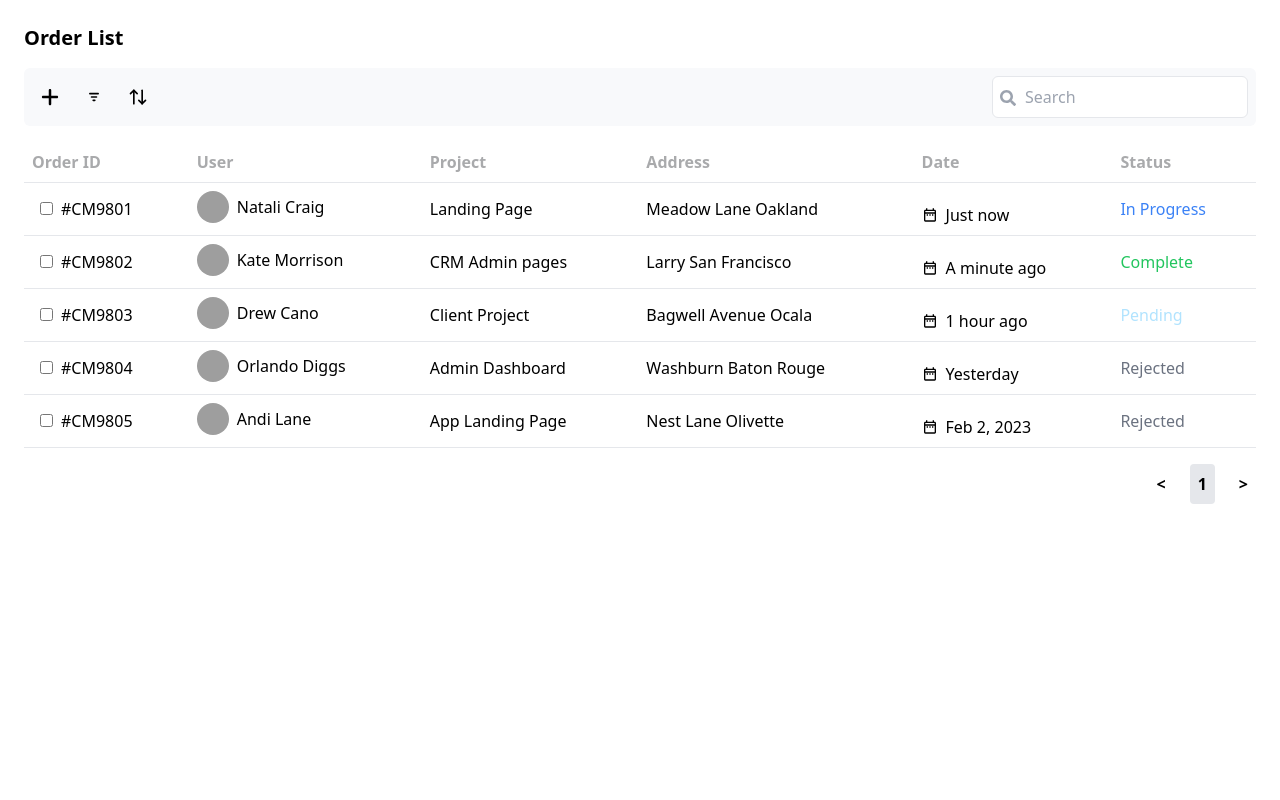
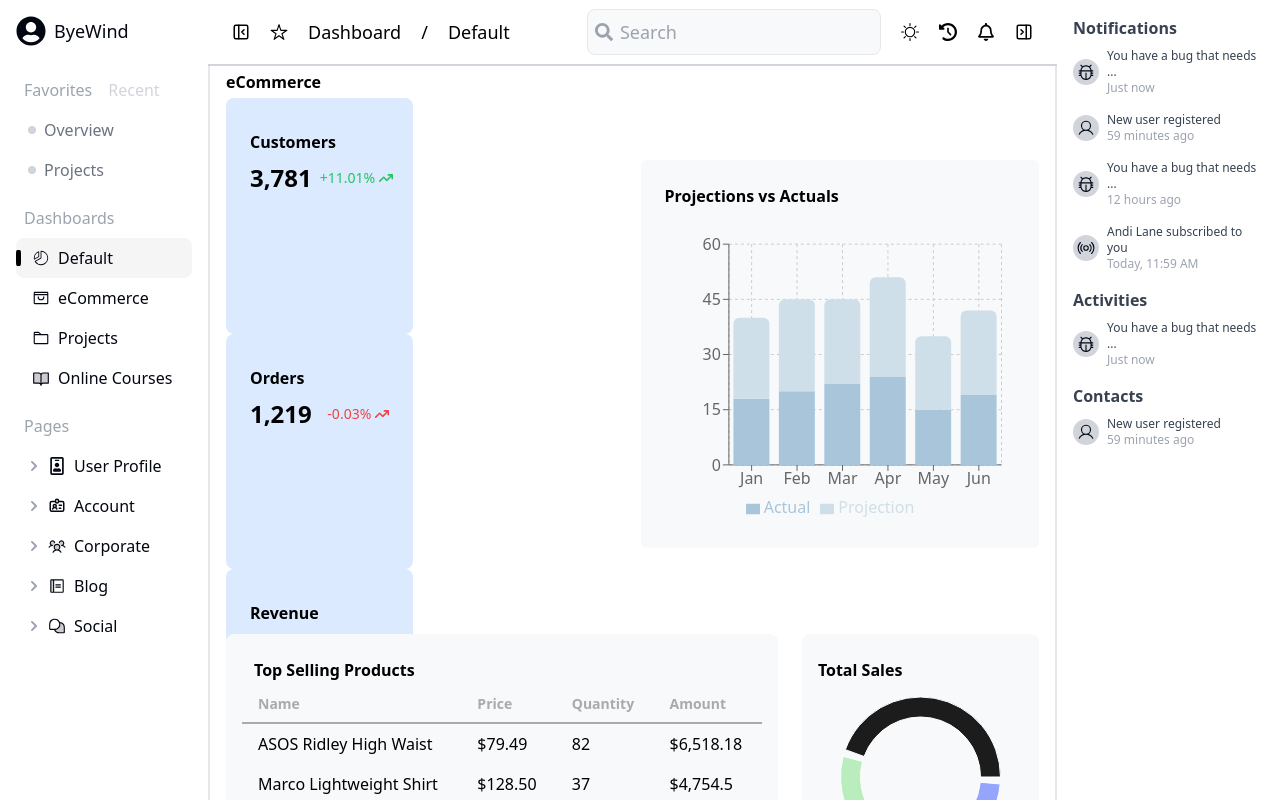
Before and after one commit to anshshah23/byewind-dashboard, a React (Vite) app: page / in a window 1280 px wide. Built offline with nearby package versions, Linux system fonts and the light colour scheme; grey boxes are pictures that could not be loaded.

Commit message:
Fixed and linked

```diff
--- a/package.json
+++ b/package.json
@@ -16,6 +16,7 @@
     "react-dom": "^18.3.1",
     "react-icons": "^5.3.0",
     "react-paginate": "^8.2.0",
+    "react-router-dom": "^6.26.2",
     "recharts": "^2.12.7"
   },
   "devDependencies": {
--- a/src/App.jsx
+++ b/src/App.jsx
@@ -1,26 +1,31 @@
 import { motion } from "framer-motion";
 import Sidebar from "./components/Sidebar";
 import RightBar from "./components/RightBar";
-import { div } from "framer-motion/client";
 import Dashboard from "./components/Dashboard";
 import Table from "./components/Table";
 import Header from "./components/Header";
+import { BrowserRouter as Router, Routes, Route } from "react-router-dom";
 
 const App = () => {
   return (
-    // <div className="flex">
-    //   <Sidebar />
+    <Router>
+      <div className="flex h-screen">
+        <Sidebar />
 
+        <div className="flex flex-col w-full">
+          <Header className="static" />
 
-    //   <div className="px-4 border-x-2 border-gray-200 py-6 flex w-full flex-col h-screen overflow-y-scroll">
-    //     <Dashboard />
-    //   </div>
+          <div className="px-4 border-x-2 border-gray-200 flex flex-col overflow-y-scroll">
+            <Routes>
+              <Route path="/" element={<Dashboard />} />
+              <Route path="/orders" element={<Table />} />
+            </Routes>
+          </div>
+        </div>
 
-    //   <RightBar />
-    // </div>
-    <Table/>
-    // <Header />
-
+        <RightBar />
+      </div>
+    </Router>
   );
 };
 
--- a/src/components/Dashboard.jsx
+++ b/src/components/Dashboard.jsx
@@ -1,30 +1,33 @@
-import React from 'react';
 import { BarChart, Bar, XAxis, YAxis, CartesianGrid, Tooltip, Legend, ResponsiveContainer } from 'recharts';
 import { PieChart, Pie, Sector, Cell } from 'recharts';
 import { FaArrowTrendUp } from "react-icons/fa6";
-import Header from './Header';
+import { Link } from 'react-router-dom';
 
 export default function Dashboard() {
     const boxes = [
         {
             name: "Customers",
             number: "3,781",
-            hike: "+11.01%"
+            hike: "+11.01%",
+            link: "/"
         },
         {
             name: "Orders",
             number: "1,219",
-            hike: "-0.03%"
+            hike: "-0.03%",
+            link: "/orders"
         },
         {
             name: "Revenue",
             number: "$695",
-            hike: "+15.03%"
+            hike: "+15.03%",
+            link: "/"
         },
         {
             name: "Growth",
             number: "30.1%",
-            hike: "+6.08%"
+            hike: "+6.08%",
+            link: "/"
         }
     ];
 
@@ -58,13 +61,12 @@ export default function Dashboard() {
 
     return (
         <>
-            <Header />
-            <div className='font-bold my-4 pt-6 border-t-2 border-gray-200 w-full'>eCommerce</div>
+            <div className='font-bold my-1 w-full'>eCommerce</div>
             <div className="flex w-full">
-                <div className="flex gap-4">
-                    <div className="flex flex-wrap gap-x-6 w-1/2">
+                <div className="flex flex-col md:flex-row gap-4">
+                    <div className="flex flex-wrap gap-x-6 w-full md:w-1/2">
                         {boxes.map((data, index) => (
-                            <div key={index} className="bg-blue-100 py-8 px-6 h-1/3 rounded-lg w-[40%]">
+                            <Link to={data.link} key={index} className="bg-blue-100 py-8 px-6 h-[20%] md:h-[46%] rounded-lg w-full md:w-[47%]">
                                 <div className="text-md text-black font-bold">{data.name}</div>
                                 <div className="mt-2 flex justify-between items-center gap-2">
                                     <span className="text-2xl font-bold">{data.number}</span>
@@ -72,11 +74,11 @@ export default function Dashboard() {
                                         {data.hike} <FaArrowTrendUp className="ml-1" />
                                     </span>
                                 </div>
-                            </div>
+                            </Link>
                         ))}
                     </div>
 
-                    <div className="w-1/2 flex items-center justify-center">
+                    <div className="w-full md:w-1/2 flex items-center justify-center">
                         <div className="py-6 px-2 rounded-md w-full" style={{ backgroundColor: "#f8f9fb" }}>
                             <h3 className="ml-4 text-start text-black font-bold">Projections vs Actuals</h3>
                             <div className="mt-4" style={{ height: 300 }}>
@@ -105,11 +107,10 @@ export default function Dashboard() {
                         </div>
                     </div>
                 </div>
-
             </div>
 
-            <div className='flex gap-6 h-[380px] w-full mt-6'>
-                <div className='w-[70%] rounded-lg overflow-y-scroll py-6 px-4' style={{ backgroundColor: "#f8f9fb" }}>
+            <div className='flex flex-col md:flex-row gap-6 h-[380px] w-full mt-6'>
+                <div className='w-full md:w-[70%] rounded-lg overflow-y-scroll py-6 px-4' style={{ backgroundColor: "#f8f9fb" }}>
                     <div className='font-bold mb-1 ml-3'>Top Selling Products</div>
                     <table className="min-w-full table-auto text-left border-collapse">
                         <thead>
--- a/src/components/Header.jsx
+++ b/src/components/Header.jsx
@@ -4,15 +4,18 @@ import { IoStarOutline } from "react-icons/io5";
 import { GoSun } from "react-icons/go";
 import { FaClockRotateLeft } from "react-icons/fa6";
 import { FaRegBell, FaSearch } from "react-icons/fa";
+import { Link } from "react-router-dom";
 
 export default function Header() {
     return (
         <>
-            <div className='w-full h-8 px-6 text-lg  flex justify-between'>
+            <div className='w-full h-8 px-6 text-lg border-b-2 border-gray-300 p-8 flex justify-between'>
                 <div className='flex items-center gap-x-5'>
                     <LuPanelLeftClose />
                     <IoStarOutline />
-                    <span >Dashboard</span>
+                    <span >
+                        <Link to='/' >Dashboard</Link>
+                    </span>
                     <span >/</span>
                     <span >Default</span>
                 </div>
```
Also changed, not shown: 1 other file (tests, documents, lock files or other folders).
